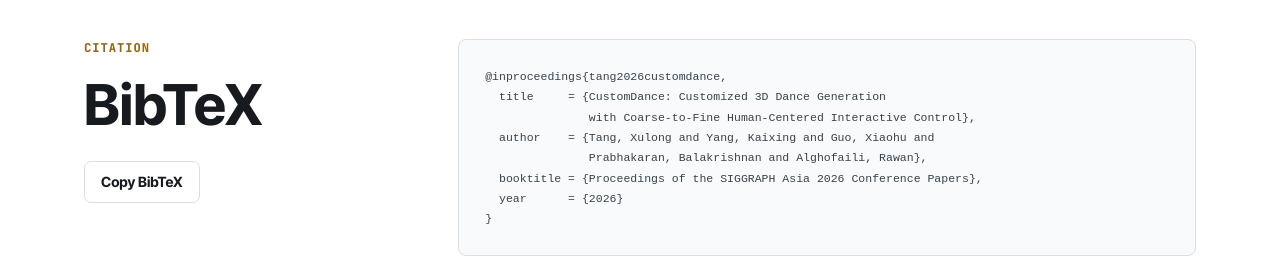
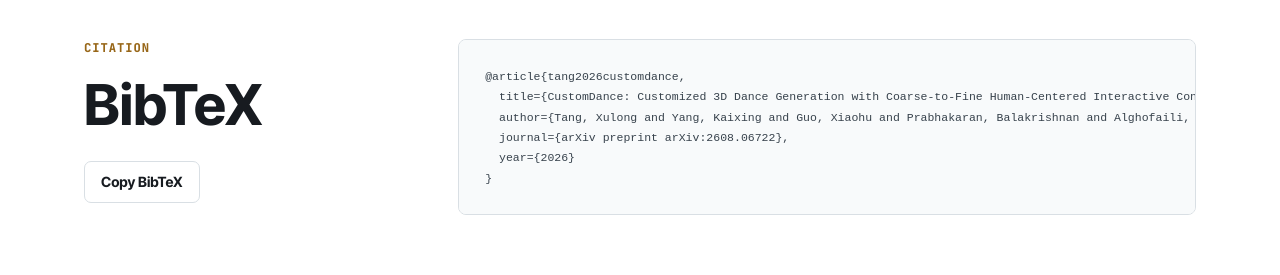
Before and after one commit to XulongT/customdance-project-page, a Next.js app: page / in a window 1280 px wide. Shown: the part 5678-5953 px from the top of the page. Built offline with nearby package versions, Linux system fonts and the light colour scheme.

Commit message:
Update arXiv citation

```diff
--- a/app/BibtexBlock.tsx
+++ b/app/BibtexBlock.tsx
@@ -2,13 +2,11 @@
 
 import { useState } from "react";
 
-const bibtex = `@inproceedings{tang2026customdance,
-  title     = {CustomDance: Customized 3D Dance Generation
-               with Coarse-to-Fine Human-Centered Interactive Control},
-  author    = {Tang, Xulong and Yang, Kaixing and Guo, Xiaohu and
-               Prabhakaran, Balakrishnan and Alghofaili, Rawan},
-  booktitle = {Proceedings of the SIGGRAPH Asia 2026 Conference Papers},
-  year      = {2026}
+const bibtex = `@article{tang2026customdance,
+  title={CustomDance: Customized 3D Dance Generation with Coarse-to-Fine Human-Centered Interactive Control},
+  author={Tang, Xulong and Yang, Kaixing and Guo, Xiaohu and Prabhakaran, Balakrishnan and Alghofaili, Rawan},
+  journal={arXiv preprint arXiv:2608.06722},
+  year={2026}
 }`;
 
 function legacyCopy(text: string) {
```
Also changed, not shown: 1 other file (tests, documents, lock files or other folders).
